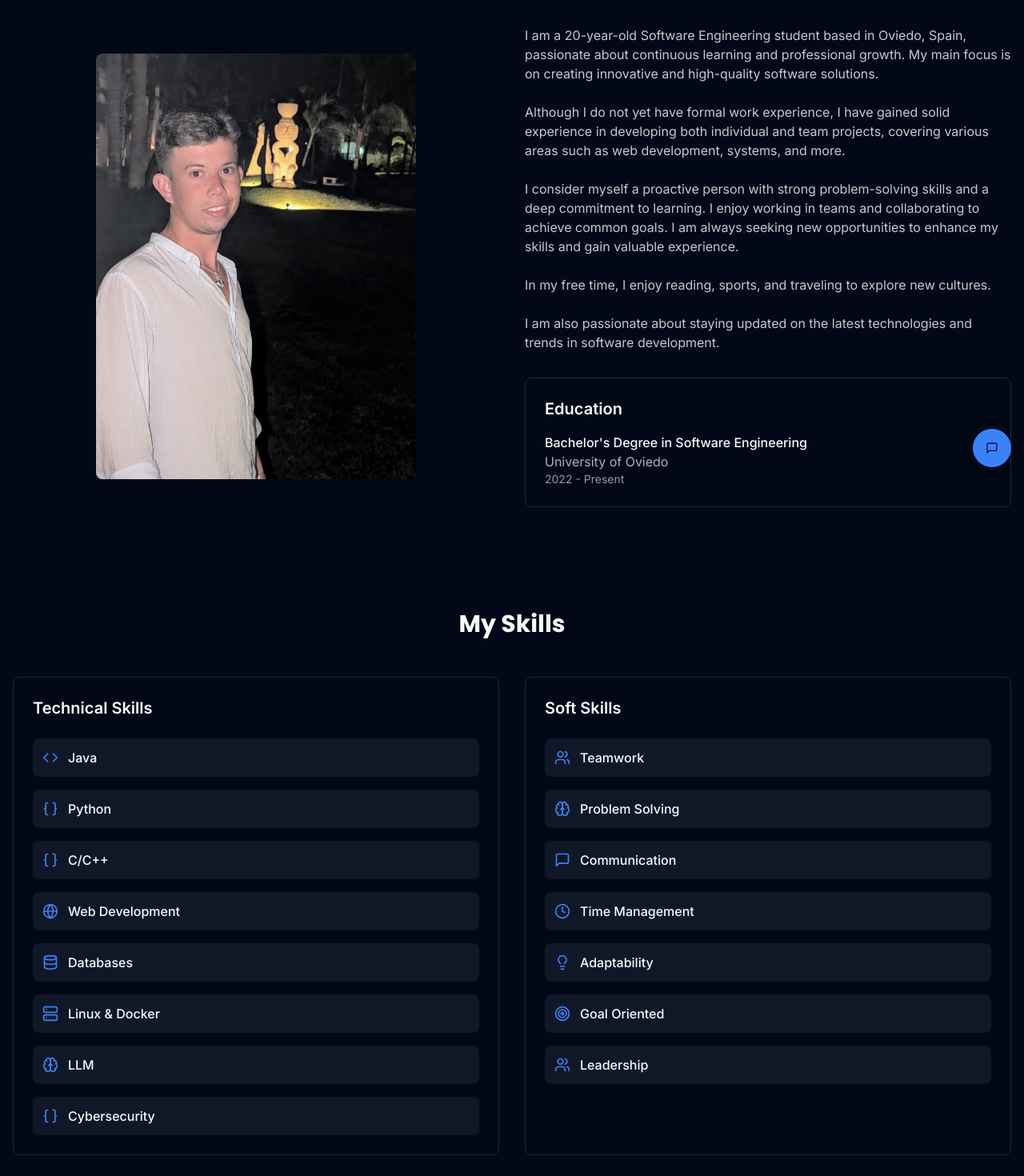
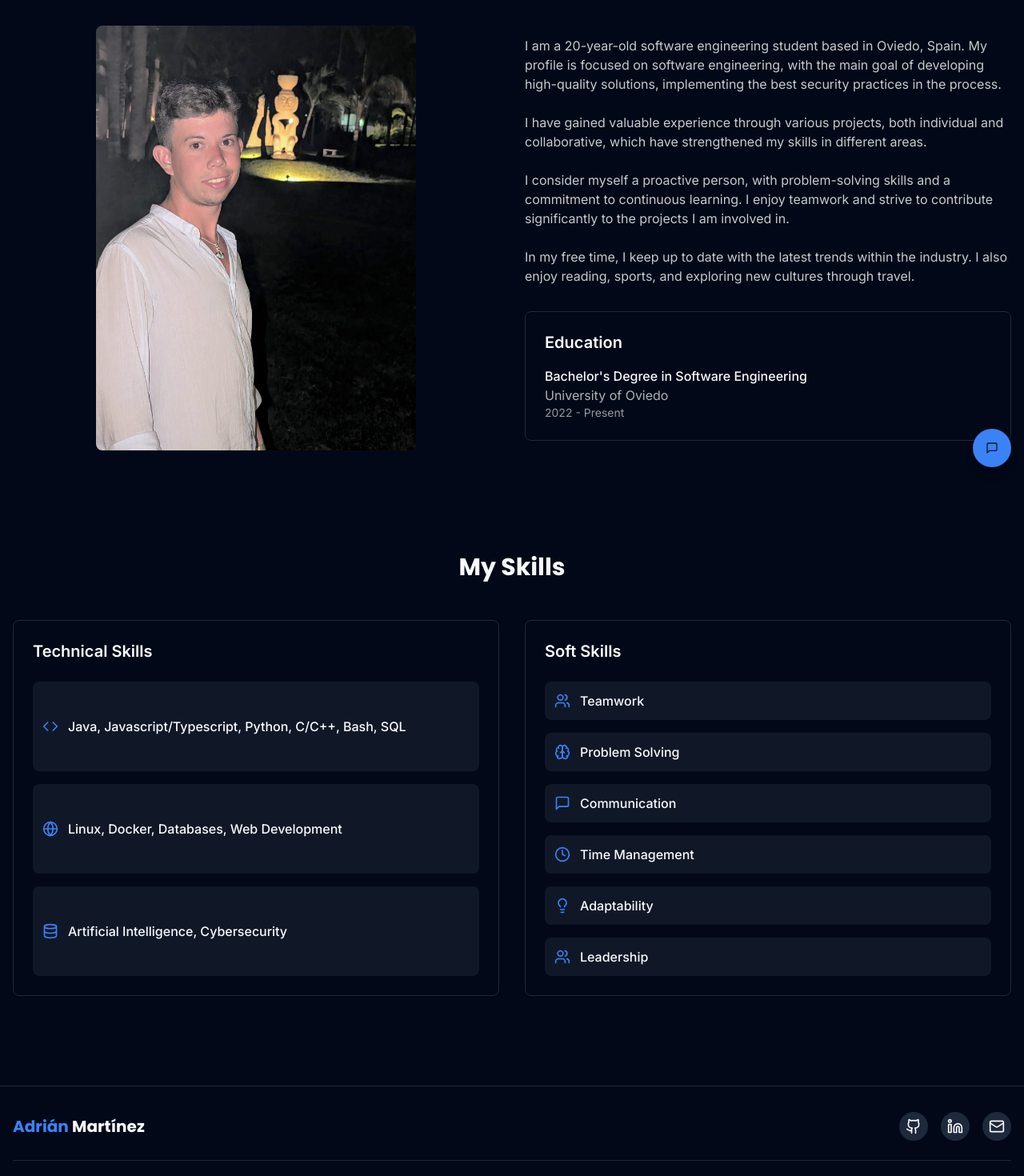
Before and after one commit to adrianmfuentes/martinezfuentesadrian.dev, a Next.js app: page /en/about in a window 1280 px wide. Shown: the part 200-1670 px from the top of the page at 80% size. Built offline with nearby package versions, Linux system fonts and the light colour scheme.

Commit message:
feat: agregar fecha de nacimiento y mejorar descripciones en la sección "Sobre Mí" y "Habilidades"

```diff
--- a/app/[lang]/dictionaries/en.json
+++ b/app/[lang]/dictionaries/en.json
@@ -23,26 +23,21 @@
   "about": {
     "title": "About Me",
     "subtitle": "Get to know me better",
+    "birthDate": "2004-12-27",
     "bio": [
-      "I am a 20-year-old Software Engineering student based in Oviedo, Spain, passionate about continuous learning and professional growth. My main focus is on creating innovative and high-quality software solutions.",
-      "Although I do not yet have formal work experience, I have gained solid experience in developing both individual and team projects, covering various areas such as web development, systems, and more.",
-      "I consider myself a proactive person with strong problem-solving skills and a deep commitment to learning. I enjoy working in teams and collaborating to achieve common goals. I am always seeking new opportunities to enhance my skills and gain valuable experience.",
-      "In my free time, I enjoy reading, sports, and traveling to explore new cultures.",
-      "I am also passionate about staying updated on the latest technologies and trends in software development."
+      "I am a {age}-year-old software engineering student based in Oviedo, Spain. My profile is focused on software engineering, with the main goal of developing high-quality solutions, implementing the best security practices in the process.",
+      "I have gained valuable experience through various projects, both individual and collaborative, which have strengthened my skills in different areas.",
+      "I consider myself a proactive person, with problem-solving skills and a commitment to continuous learning. I enjoy teamwork and strive to contribute significantly to the projects I am involved in.",
+      "In my free time, I keep up to date with the latest trends within the industry. I also enjoy reading, sports, and exploring new cultures through travel."
     ],
     "skills": {
       "title": "My Skills",
       "technical": "Technical Skills",
       "soft": "Soft Skills",
       "technicalSkills": {
-        "java": "Java",
-        "python": "Python",
-        "cpp": "C/C++",
-        "webDevelopment": "Web Development",
-        "databases": "Databases",
-        "linuxDocker": "Linux & Docker",
-        "llm": "LLM",
-        "cybersecurity": "Cybersecurity"
+        "languages": "Java, Javascript/Typescript, Python, C/C++, Bash, SQL",
+        "technologies": "Linux, Docker, Databases, Web Development",
+        "interests": "Artificial Intelligence, Cybersecurity"
       },
       "softSkills": {
         "teamwork": "Teamwork",
@@ -50,7 +45,6 @@
         "communication": "Communication",
         "timeManagement": "Time Management",
         "adaptability": "Adaptability",
-        "goalOriented": "Goal Oriented",
         "leadership": "Leadership"
       }
     },
--- a/app/[lang]/dictionaries/es.json
+++ b/app/[lang]/dictionaries/es.json
@@ -23,25 +23,21 @@
   "about": {
     "title": "Sobre Mí",
     "subtitle": "Conóceme mejor",
+    "birthDate": "2000-12-27",
     "bio": [
-      "Soy un estudiante de Ingeniería de Software de 20 años, residente en Oviedo, España, apasionado por el aprendizaje continuo y el desarrollo profesional. Mi enfoque principal es crear soluciones de software innovadoras y de alta calidad.",
-      "Aunque aún no cuento con experiencia laboral formal, he adquirido una sólida experiencia en el desarrollo de proyectos tanto individuales como en equipo, abarcando diversas áreas como desarrollo web, sistemas y más.",
-      "Me considero una persona proactiva, con habilidades destacadas en la resolución de problemas y un fuerte compromiso con el aprendizaje. Disfruto trabajando en equipo y colaborando para alcanzar objetivos comunes. Siempre estoy en busca de nuevas oportunidades para mejorar mis habilidades y adquirir experiencia valiosa.",
-      "En mi tiempo libre, disfruto de la lectura, el deporte y viajar para explorar nuevas culturas. También me apasiona mantenerme actualizado sobre las últimas tecnologías y tendencias en el desarrollo de software."
+      "Soy un estudiante de Ingeniería de Software de {age} años, con sede en Oviedo, España. Mi perfil se enfoca en la ingeniería de software, con el objetivo principal de desarrollar soluciones de alta calidad, implementando las mejores prácticas de seguridad en el proceso.",
+      "He adquirido una valiosa experiencia a través de diversos proyectos, tanto individuales como colaborativos, que han reforzado mis habilidades en distintas áreas.",
+      "Me considero una persona proactiva, con capacidad de resolución de problemas y compromiso con el aprendizaje continuo. Disfruto del trabajo en equipo y me esfuerzo por contribuir de forma significativa a los proyectos en los que me involucro.",
+      "En mi tiempo libre, me mantengo al día con las últimas tendencias dentro del sector. También disfruto de la lectura, el deporte y explorar nuevas culturas a través de los viajes."
     ],
     "skills": {
       "title": "Mis Habilidades",
       "technical": "Habilidades Técnicas",
       "soft": "Habilidades Blandas",
       "technicalSkills": {
-        "java": "Java",
-        "python": "Python",
-        "cpp": "C/C++",
-        "webDevelopment": "Desarrollo Web",
-        "databases": "Bases de Datos",
-        "linuxDocker": "Linux y Docker",
-        "llm": "LLM",
-        "cybersecurity": "Ciberseguridad"
+        "languages": "Java, Javascript/Typescript, Python, C/C++, Bash, SQL",
+        "technologies": "Linux, Docker, Bases de Datos, Desarrollo Web",
+        "interests": "Inteligencia Artificial, Ciberseguridad"
       },
       "softSkills": {
         "teamwork": "Trabajo en Equipo",
@@ -49,7 +45,6 @@
         "communication": "Comunicación",
         "timeManagement": "Gestión del Tiempo",
         "adaptability": "Adaptabilidad",
-        "goalOriented": "Orientado a Objetivos",
         "leadership": "Liderazgo"
       }
     },
--- a/components/about-section.tsx
+++ b/components/about-section.tsx
@@ -10,6 +10,7 @@ interface AboutSectionProps {
   readonly dictionary: {
     readonly title: string
     readonly subtitle: string
+    readonly birthDate: string
     readonly bio: readonly string[]
     readonly education: {
       readonly title: string
@@ -22,9 +23,29 @@ interface AboutSectionProps {
 
 const MotionCard = motion.create(Card)
 
+function getAge(birthDate: string): number {
+  const today = new Date();
+  const birth = new Date(birthDate);
+  let age = today.getFullYear() - birth.getFullYear();
+  const monthDifference = today.getMonth() - birth.getMonth();
+
+  if (monthDifference < 0 ||
+    (monthDifference === 0 && today.getDate() < birth.getDate())) {
+    age--;
+  }
+
+  return age;
+}
+
 export function AboutSection({ dictionary }: AboutSectionProps) {
   const ref = useRef(null)
   const isInView = useInView(ref, { once: true, margin: "-100px" })
+
+  const age = dictionary.birthDate ? getAge(dictionary.birthDate) : null;
+
+  const bioParagraphs = dictionary.bio.map(paragraph =>
+    paragraph.replace('{age}', age !== null ? age.toString() : 'N/A')
+  );
 
   return (
     <section className="py-16">
@@ -48,7 +69,7 @@ export function AboutSection({ dictionary }: AboutSectionProps) {
 
         <div ref={ref}>
           <div className="space-y-6">
-            {dictionary.bio.map((paragraph, index) => (
+            {bioParagraphs.map((paragraph, index) => (
               <motion.p
                 key={`bio-paragraph-${paragraph.substring(0, 10)}-${index}`}
                 className="text-foreground/80"
--- a/components/skills-section.tsx
+++ b/components/skills-section.tsx
@@ -5,18 +5,16 @@ import type React from "react"
 import { useRef } from "react"
 import { motion, useInView } from "framer-motion"
 import { Card, CardContent } from "@components/ui/card"
+
 import {
   Code,
   Database,
   Globe,
-  Server,
-  Braces,
   Users,
   Brain,
   Clock,
   MessageSquare,
   Lightbulb,
-  Target,
 } from "lucide-react"
 
 interface SkillsSectionProps {
@@ -25,14 +23,9 @@ interface SkillsSectionProps {
     technical: string
     soft: string
     technicalSkills: {
-      java: string
-      python: string
-      cpp: string
-      webDevelopment: string
-      databases: string
-      linuxDocker: string
-      llm: string
-      cybersecurity: string
+      languages: string
+      technologies: string
+      interests: string
     }
     softSkills: {
       teamwork: string
@@ -40,7 +33,6 @@ interface SkillsSectionProps {
       communication: string
       timeManagement: string
       adaptability: string
-      goalOriented: string
       leadership: string
     }
   }
@@ -56,14 +48,9 @@ export function SkillsSection({ dictionary }: Readonly<SkillsSectionProps>) {
   const isInView = useInView(ref, { once: true, margin: "-100px" })
 
   const technicalSkills: Skill[] = [
-    { name: dictionary.technicalSkills.java, icon: <Code className="h-5 w-5" /> },
-    { name: dictionary.technicalSkills.python, icon: <Braces className="h-5 w-5" /> },
-    { name: dictionary.technicalSkills.cpp, icon: <Braces className="h-5 w-5" /> },
-    { name: dictionary.technicalSkills.webDevelopment, icon: <Globe className="h-5 w-5" /> },
-    { name: dictionary.technicalSkills.databases, icon: <Database className="h-5 w-5" /> },
-    { name: dictionary.technicalSkills.linuxDocker, icon: <Server className="h-5 w-5" /> },
-    { name: dictionary.technicalSkills.llm, icon: <Brain className="h-5 w-5" /> },
-    { name: dictionary.technicalSkills.cybersecurity, icon: <Braces className="h-5 w-5" /> }
+    { name: dictionary.technicalSkills.languages, icon: <Code className="h-5 w-5" /> },
+    { name: dictionary.technicalSkills.technologies, icon: <Globe className="h-5 w-5" /> },
+    { name: dictionary.technicalSkills.interests, icon: <Database className="h-5 w-5" /> }
   ]
 
   const softSkills: Skill[] = [
@@ -72,7 +59,6 @@ export function SkillsSection({ dictionary }: Readonly<SkillsSectionProps>) {
     { name: dictionary.softSkills.communication, icon: <MessageSquare className="h-5 w-5" /> },
     { name: dictionary.softSkills.timeManagement, icon: <Clock className="h-5 w-5" /> },
     { name: dictionary.softSkills.adaptability, icon: <Lightbulb className="h-5 w-5" /> },
-    { name: dictionary.softSkills.goalOriented, icon: <Target className="h-5 w-5" /> },
     { name: dictionary.softSkills.leadership, icon: <Users className="h-5 w-5" /> }
   ]
 
@@ -82,11 +68,11 @@ export function SkillsSection({ dictionary }: Readonly<SkillsSectionProps>) {
         <h2 className="text-3xl font-bold mb-2 font-poppins">{dictionary.title}</h2>
       </div>
 
-      <div className="grid md:grid-cols-2 gap-8">
-        <Card>
-          <CardContent className="p-6">
+      <div className="grid md:grid-cols-2 gap-8 items-stretch">
+        <Card className="h-full">
+          <CardContent className="p-6 h-full flex flex-col">
             <h3 className="text-xl font-semibold mb-6">{dictionary.technical}</h3>
-            <div className="grid grid-cols-1 gap-4">
+            <div className="grid grid-cols-1 gap-4 flex-1">
               {technicalSkills.map((skill, index) => (
                 <motion.div
                   key={skill.name}
@@ -103,10 +89,10 @@ export function SkillsSection({ dictionary }: Readonly<SkillsSectionProps>) {
           </CardContent>
         </Card>
 
-        <Card>
-          <CardContent className="p-6">
+        <Card className="h-full">
+          <CardContent className="p-6 h-full flex flex-col">
             <h3 className="text-xl font-semibold mb-6">{dictionary.soft}</h3>
-            <div className="grid grid-cols-1 gap-4">
+            <div className="grid grid-cols-1 gap-4 flex-1">
               {softSkills.map((skill, index) => (
                 <motion.div
                   key={skill.name}
```
